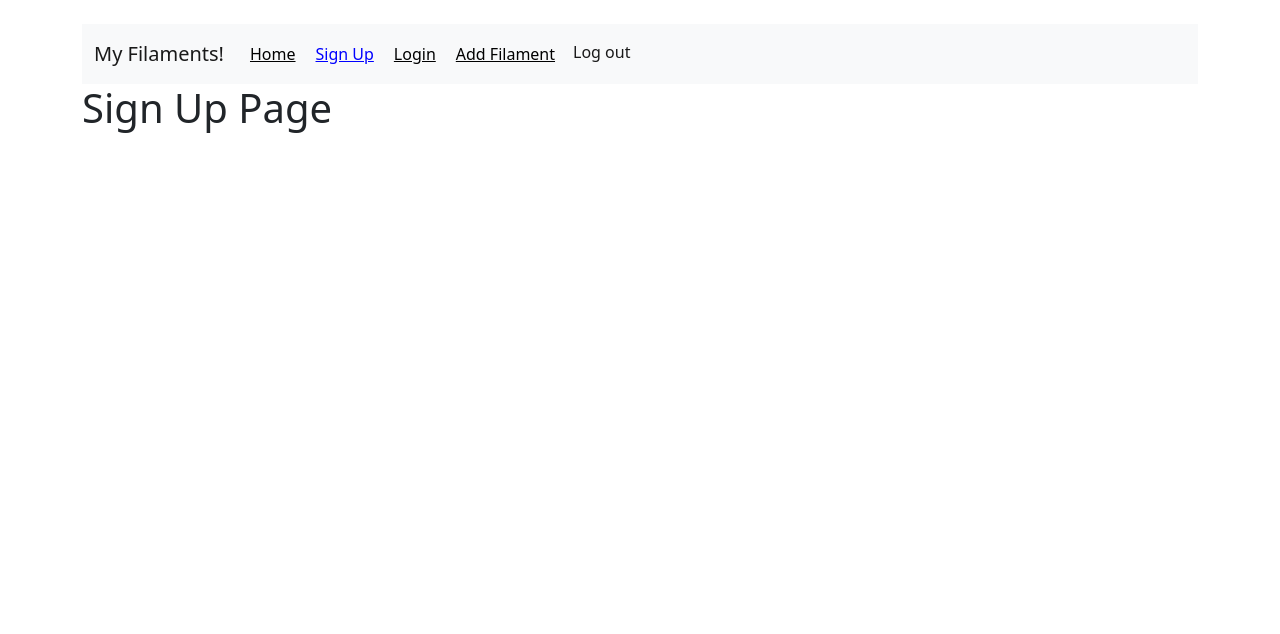
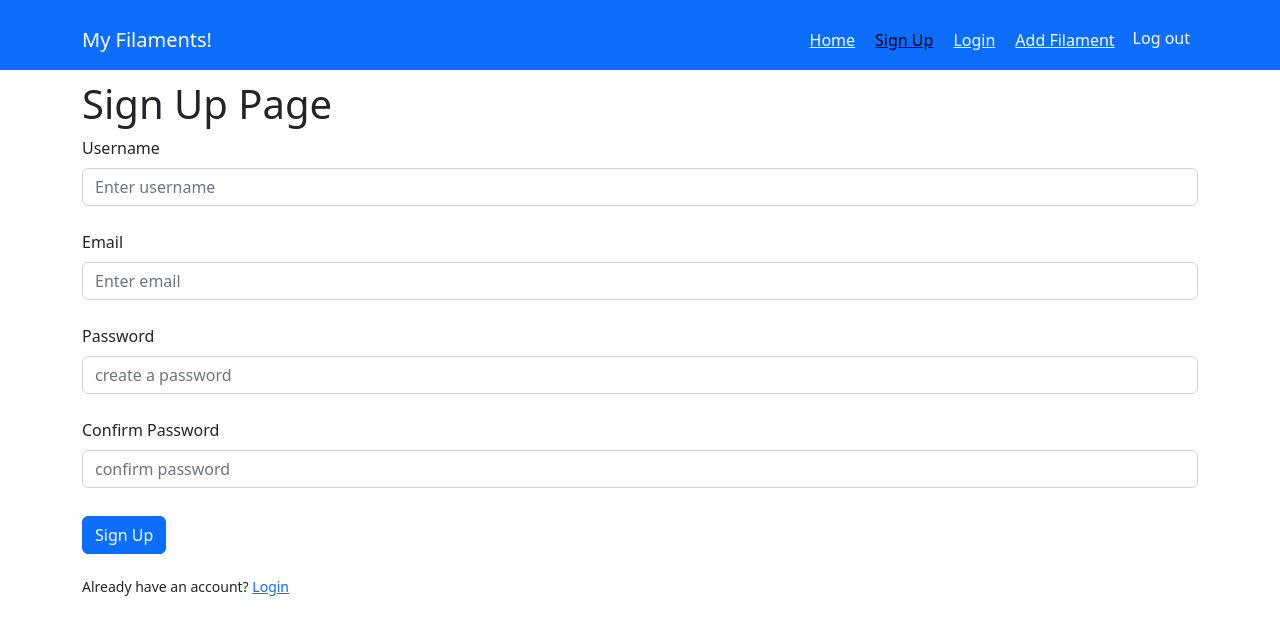
Before and after one commit to bustillos83/My_Filament_Frontend, a React (Create React App) app: page /signup in a window 1280 px wide. Shown: the top 634 px of the page. Built offline with nearby package versions, Linux system fonts and the light colour scheme.

Commit message:
created login form

```diff
--- a/package.json
+++ b/package.json
@@ -10,8 +10,10 @@
     "react": "^18.2.0",
     "react-bootstrap": "^2.6.0",
     "react-dom": "^18.2.0",
+    "react-hook-form": "^7.39.4",
     "react-router-dom": "^6.4.3",
     "react-scripts": "5.0.1",
+    "react-token-auth": "^2.3.8",
     "web-vitals": "^2.1.4"
   },
   "scripts": {
--- a/src/App.css
+++ /dev/null
@@ -1,38 +0,0 @@
-.App {
-  text-align: center;
-}
-
-.App-logo {
-  height: 40vmin;
-  pointer-events: none;
-}
-
-@media (prefers-reduced-motion: no-preference) {
-  .App-logo {
-    animation: App-logo-spin infinite 20s linear;
-  }
-}
-
-.App-header {
-  background-color: #282c34;
-  min-height: 100vh;
-  display: flex;
-  flex-direction: column;
-  align-items: center;
-  justify-content: center;
-  font-size: calc(10px + 2vmin);
-  color: white;
-}
-
-.App-link {
-  color: #61dafb;
-}
-
-@keyframes App-logo-spin {
-  from {
-    transform: rotate(0deg);
-  }
-  to {
-    transform: rotate(360deg);
-  }
-}
--- a/src/App.js
+++ b/src/App.js
@@ -7,13 +7,14 @@ import Login from "./components/Login";
 import HomePage from "./components/Home";
 import SignUp from "./components/SignUp";
 import AddFilament from "./components/AddFilament";
+import "./styles/main.css";
 
 let baseUrl = "http://localhost:8000";
 
 const App = () => {
   return (
     <BrowserRouter>
-      <div className="container">
+      <div className="">
         <Navbar />
 
         <Routes>
--- a/src/components/Home.js
+++ b/src/components/Home.js
@@ -1,9 +1,13 @@
 import React from "react";
+import { Link } from "react-router-dom";
 
 const HomePage = () => {
   return (
-    <div className="home">
-      <h1>Home Page</h1>
+    <div className="home container">
+      <h1 className="heading">My Filament!</h1>
+      <Link to="/signup" className="btn btn-primary btn-lg">
+        Get started
+      </Link>
     </div>
   );
 };
--- a/src/components/Login.js
+++ b/src/components/Login.js
@@ -1,9 +1,101 @@
-import React from "react";
+import React, { useState } from "react";
+import { Form, Button } from "react-bootstrap";
+import { Link } from "react-router-dom";
+import { useForm } from "react-hook-form";
+
+let baseUrl = "http://localhost:8000";
 
 const Login = () => {
+  const {
+    register,
+    handleSubmit,
+    watch,
+    reset,
+    formState: { errors },
+  } = useForm();
+
+  //   console.log(watch("username"));
+  //   console.log(watch("password"));
+
+  const loginUser = (data) => {
+    console.log(data);
+
+    const requestOptions = {
+      method: "POST",
+      headers: {
+        "content-type": "application/json",
+      },
+      body: JSON.stringify(data),
+    };
+    fetch(baseUrl + "/auth/login", requestOptions).then((res) =>
+      res.json().then((data) => {
+        console.log(data);
+      })
+    );
+
+    reset();
+  };
+
   return (
-    <div className="login">
-      <h1>Login Page</h1>
+    <div className="container">
+      <div className="'form">
+        <h1>Login Page</h1>
+        <form>
+          <Form.Group>
+            <Form.Label>Username</Form.Label>
+            <Form.Control
+              type="text"
+              placeholder="Enter username"
+              {...register("username", { required: true, maxLength: 25 })}
+            />
+          </Form.Group>
+          {errors.username && (
+            <p style={{ color: "red" }}>
+              <small>Username is required</small>{" "}
+            </p>
+          )}
+          {errors.username?.type === "maxLength" && (
+            <p style={{ color: "red" }}>
+              <small>Username should less than 25 characters</small>
+            </p>
+          )}
+          <br></br>
+          <Form.Group>
+            <Form.Label>Password</Form.Label>
+            <Form.Control
+              type="password"
+              placeholder="create a password"
+              {...register("password", { required: true, minLength: 8 })}
+            />
+          </Form.Group>
+          {errors.username && (
+            <p style={{ color: "red" }}>
+              <small>Password is required</small>{" "}
+            </p>
+          )}
+          {errors.password?.type === "minLength" && (
+            <p style={{ color: "red" }}>
+              <small>Password should be more than 8 characters</small>
+            </p>
+          )}
+          <br></br>
+          <Form.Group>
+            <Button
+              as="sub"
+              variant="primary"
+              onClick={handleSubmit(loginUser)}
+            >
+              Login
+            </Button>
+          </Form.Group>
+          <Form.Group>
+            <br></br>
+            <small>
+              Don't have an account? <Link to="/signup">Create Account</Link>
+            </small>
+          </Form.Group>
+        </form>
+      </div>
     </div>
   );
 };
--- a/src/components/Navbar.js
+++ b/src/components/Navbar.js
@@ -7,16 +7,15 @@ import { NavLink, Link } from "react-router-dom";
 const Navbar1 = () => {
   return (
     <>
-      <br />
-      <Navbar bg="light" variant="light">
+      <Navbar bg="primary" variant="dark">
         <Container>
           <Navbar.Brand>My Filaments!</Navbar.Brand>
-          <Nav className="me-auto">
+          <Nav className="">
             <div style={{ margin: "10px" }}>
               <NavLink
                 to="/"
                 style={({ isActive }) => ({
-                  color: isActive ? "blue" : "black",
+                  color: isActive ? "black" : "white",
                 })}
               >
                 Home
@@ -26,7 +25,7 @@ const Navbar1 = () => {
               <NavLink
                 to="/signup"
                 style={({ isActive }) => ({
-                  color: isActive ? "blue" : "black",
+                  color: isActive ? "black" : "white",
                 })}
               >
                 Sign Up
@@ -36,7 +35,7 @@ const Navbar1 = () => {
               <NavLink
                 to="/login"
                 style={({ isActive }) => ({
-                  color: isActive ? "blue" : "black",
+                  color: isActive ? "black" : "white",
                 })}
               >
                 Login
@@ -46,12 +45,13 @@ const Navbar1 = () => {
               <NavLink
                 to="/add_filament"
                 style={({ isActive }) => ({
-                  color: isActive ? "blue" : "black",
+                  color: isActive ? "black" : "white",
                 })}
               >
                 Add Filament
               </NavLink>
             </div>
+
             <Nav.Link active>Log out</Nav.Link>
           </Nav>
         </Container>
--- a/src/components/SignUp.js
+++ b/src/components/SignUp.js
@@ -1,9 +1,177 @@
-import React from "react";
+import React, { useState } from "react";
+import { Form, Button, Alert } from "react-bootstrap";
+import { Link } from "react-router-dom";
+import { useForm } from "react-hook-form";
+
+let baseUrl = "http://localhost:8000";
 
 const SignUp = () => {
+  const {
+    register,
+    watch,
+    handleSubmit,
+    reset,
+    formState: { errors },
+  } = useForm();
+  const [show, setShow] = useState(false);
+  const [serverResponse, setServerResponse] = useState("");
+
+  const submitForm = (data) => {
+    // console.log(data);
+
+    if (data.password === data.confirmPassword) {
+      const body = {
+        username: data.username,
+        email: data.email,
+        password: data.password,
+      };
+      const requestOptions = {
+        method: "POST",
+        headers: {
+          "content-type": "application/json",
+        },
+        body: JSON.stringify(body),
+      };
+
+      fetch(baseUrl + "/auth/signup", requestOptions).then((res) =>
+        res
+          .json()
+          .then((data) => {
+            console.log(data);
+            setServerResponse(data.message);
+            console.log(serverResponse);
+
+            setShow(true);
+          })
+          .catch((err) => console.log(err))
+      );
+
+      reset();
+    } else {
+      alert("Passwords do not match");
+    }
+  };
+  console.log(watch("username"));
+  console.log(watch("email"));
+  console.log(watch("password"));
+  console.log(watch("confirmPassword"));
+
   return (
-    <div className="signup">
-      <h1>Sign Up Page</h1>
+    <div className="container">
+      <div className="'form">
+        {show ? (
+          <>
+            <Alert variant="success" onClose={() => setShow(false)} dismissible>
+              <p>{serverResponse}</p>
+            </Alert>
+            <h1>Sign Up Page</h1>
+          </>
+        ) : (
+          <h1>Sign Up Page</h1>
+        )}
+        <form>
+          <Form.Group>
+            <Form.Label>Username</Form.Label>
+            <Form.Control
+              type="text"
+              placeholder="Enter username"
+              {...register("username", { required: true, maxLength: 25 })}
+            />
+          </Form.Group>
+
+          {errors.username && (
+            <p style={{ color: "red" }}>
+              <small>Username is required</small>
+            </p>
+          )}
+
+          {errors.username?.type === "maxLength" && (
+            <p style={{ color: "red" }}>
+              <small>25 characters max</small>
+            </p>
+          )}
+          <br></br>
+          <Form.Group>
+            <Form.Label>Email</Form.Label>
+            <Form.Control
+              type="email"
+              placeholder="Enter email"
+              {...register("email", { required: true, maxLength: 80 })}
+            />
+          </Form.Group>
+
+          {errors.email && (
+            <p style={{ color: "red" }}>
+              <small>Email is required</small>
+            </p>
+          )}
+
+          {errors.email?.type === "maxLength" && (
+            <p style={{ color: "red" }}>
+              <small>80 characters max</small>
+            </p>
+          )}
+          <br></br>
+          <Form.Group>
+            <Form.Label>Password</Form.Label>
+            <Form.Control
+              type="password"
+              placeholder="create a password"
+              {...register("password", { required: true, minLength: 8 })}
+            />
+          </Form.Group>
+
+          {errors.password && (
+            <p style={{ color: "red" }}>
+              <small>Password is required</small>
+            </p>
+          )}
+
+          {errors.password?.type === "minLength" && (
+            <p style={{ color: "red" }}>
+              <small>Password must be 8 characters or more</small>
+            </p>
+          )}
+          <br></br>
+          <Form.Group>
+            <Form.Label>Confirm Password</Form.Label>
+            <Form.Control
+              type="password"
+              placeholder="confirm password"
+              {...register("confirmPassword", { required: true, minLength: 8 })}
+            />
+
+            {errors.confirmPassword && (
+              <p style={{ color: "red" }}>
+                <small>Confirm password is required</small>
+              </p>
+            )}
+
+            {errors.password?.type === "minLength" && (
+              <p style={{ color: "red" }}>
+                <small>Password must be 8 characters or more</small>
+              </p>
+            )}
+          </Form.Group>
+          <br></br>
+
+          <Form.Group>
+            <Button
+              as="sub"
+              variant="primary"
+              onClick={handleSubmit(submitForm)}
+            >
+              Sign Up
+            </Button>
+          </Form.Group>
+          <Form.Group>
+            <br></br>
+            <small>
+              Already have an account? <Link to="/login">Login</Link>
+            </small>
+          </Form.Group>
+        </form>
+      </div>
     </div>
   );
 };
--- a/src/index.css
+++ /dev/null
@@ -1,13 +0,0 @@
-body {
-  margin: 0;
-  font-family: -apple-system, BlinkMacSystemFont, 'Segoe UI', 'Roboto', 'Oxygen',
-    'Ubuntu', 'Cantarell', 'Fira Sans', 'Droid Sans', 'Helvetica Neue',
-    sans-serif;
-  -webkit-font-smoothing: antialiased;
-  -moz-osx-font-smoothing: grayscale;
-}
-
-code {
-  font-family: source-code-pro, Menlo, Monaco, Consolas, 'Courier New',
-    monospace;
-}
--- /dev/null
+++ b/src/styles/main.css
@@ -0,0 +1,15 @@
+
+.container{
+    margin-top:10px
+}
+.heading{
+    text-align: center;
+    font-size: 3em;
+
+}
+
+.form{
+    margin:auto;
+    width: 80%;
+
+}
```
Also changed, not shown: src/auth.js (added, +12 -0 lines), 1 other file (tests, documents, lock files or other folders).
